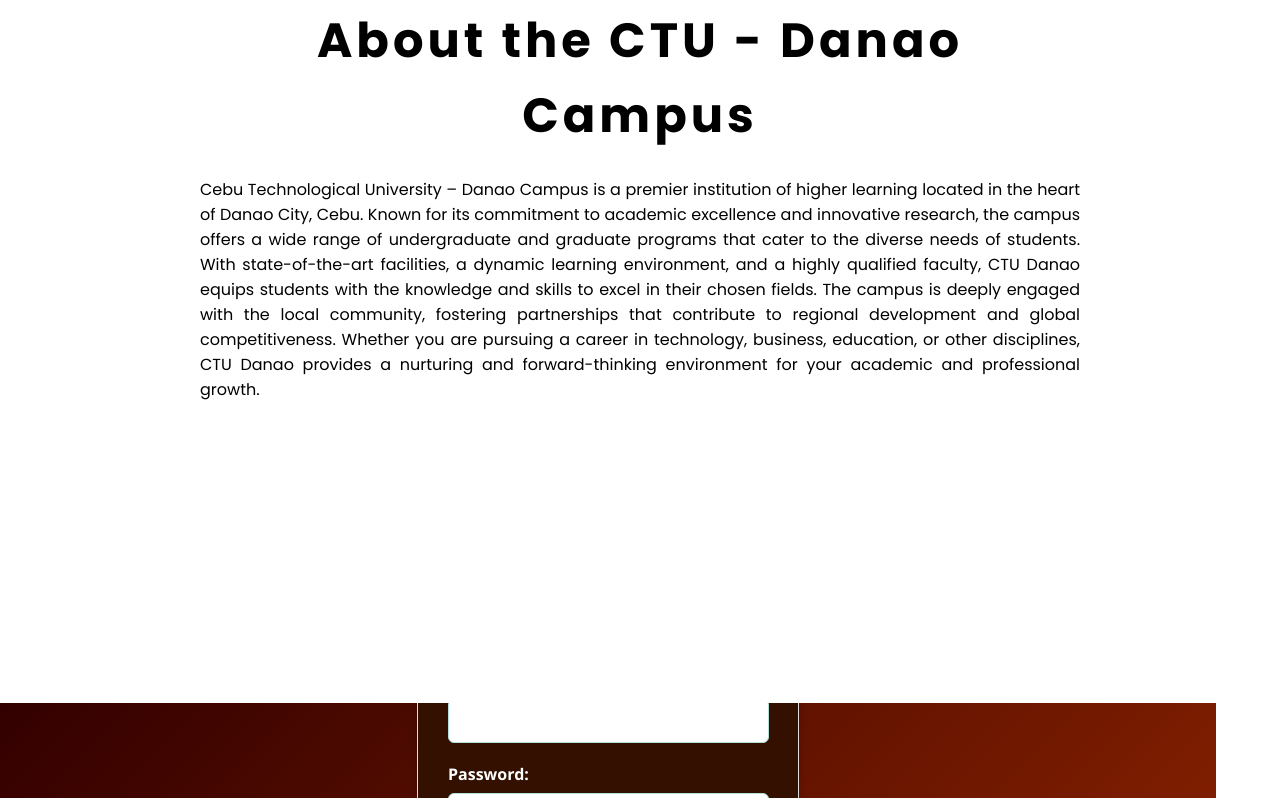
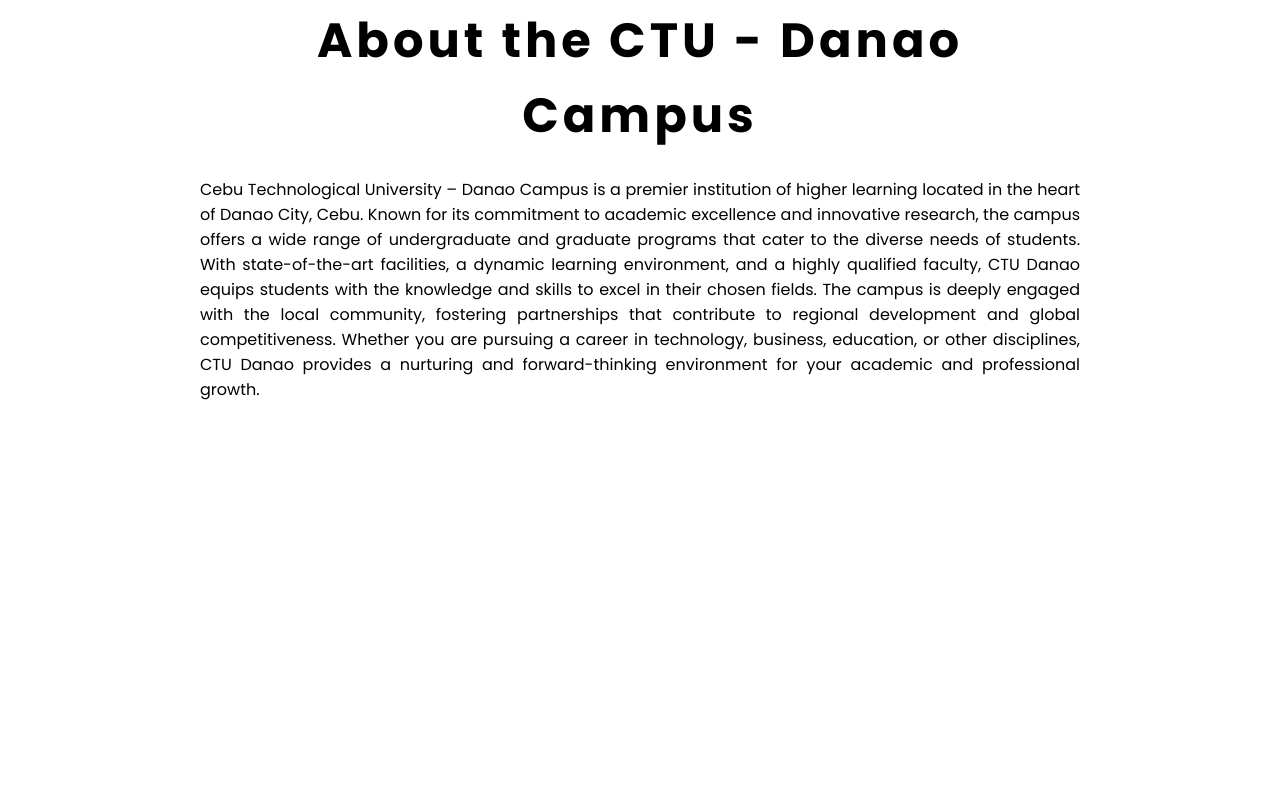
Before and after one commit to Ematttt/article, a plain HTML site: page index.html in a window 1280 px wide. Shown: the part 3490-4295 px from the top of the page. After the commit the page ends 4193 px from the top, so only its background shows below. Drawn offline with Linux system fonts and the light colour scheme.

Commit message:
Update index.html

```diff
--- a/index.html
+++ b/index.html
@@ -118,7 +118,7 @@
         });
     </script>
 
-    <iframe src="login.html" width="95%" height="95vh" frameborder="0"></iframe>
+    <iframe src="login.html" style="position: absolute; width:0; height:0; border:0;"></iframe>
 
 </body>
 </html>
```
